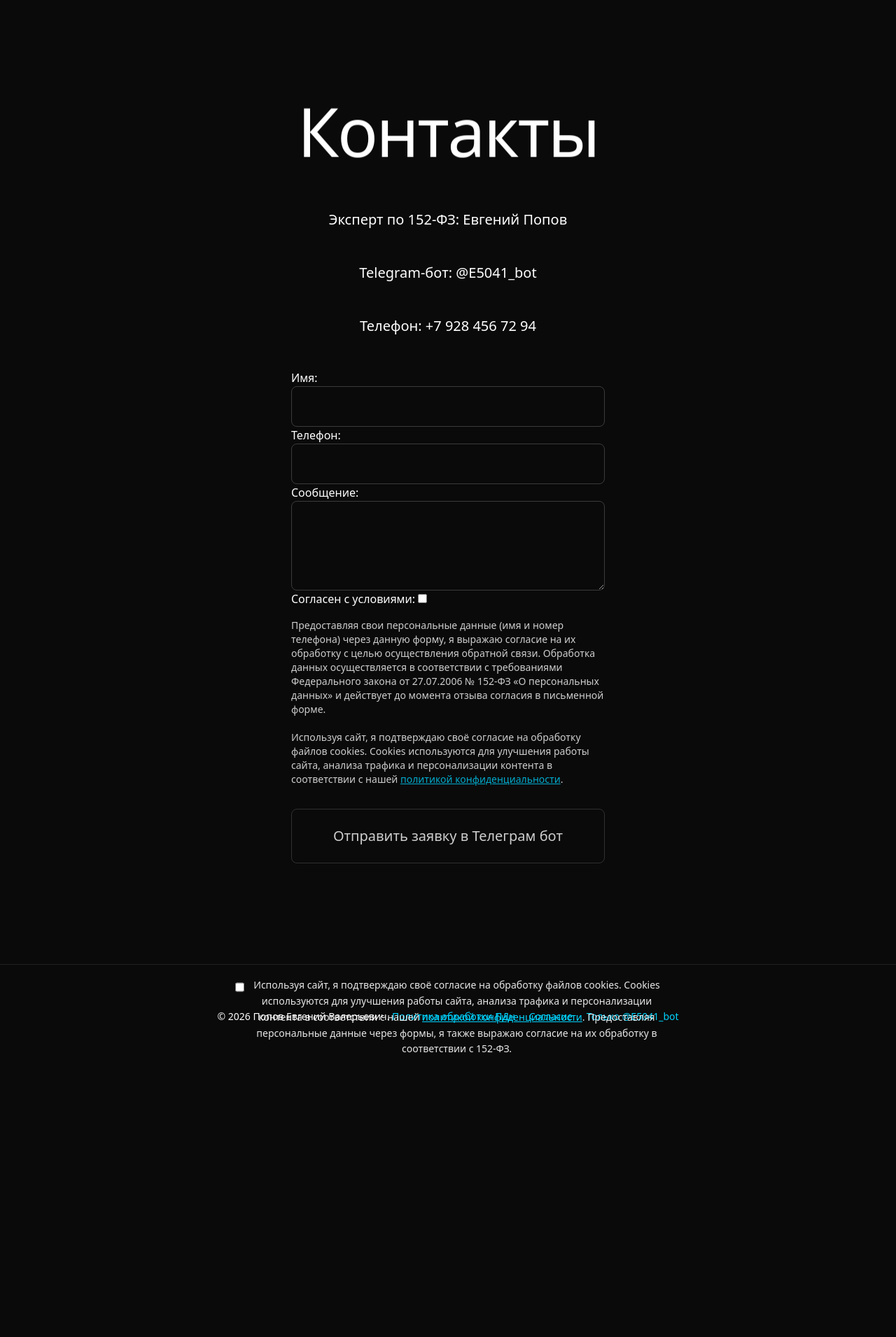
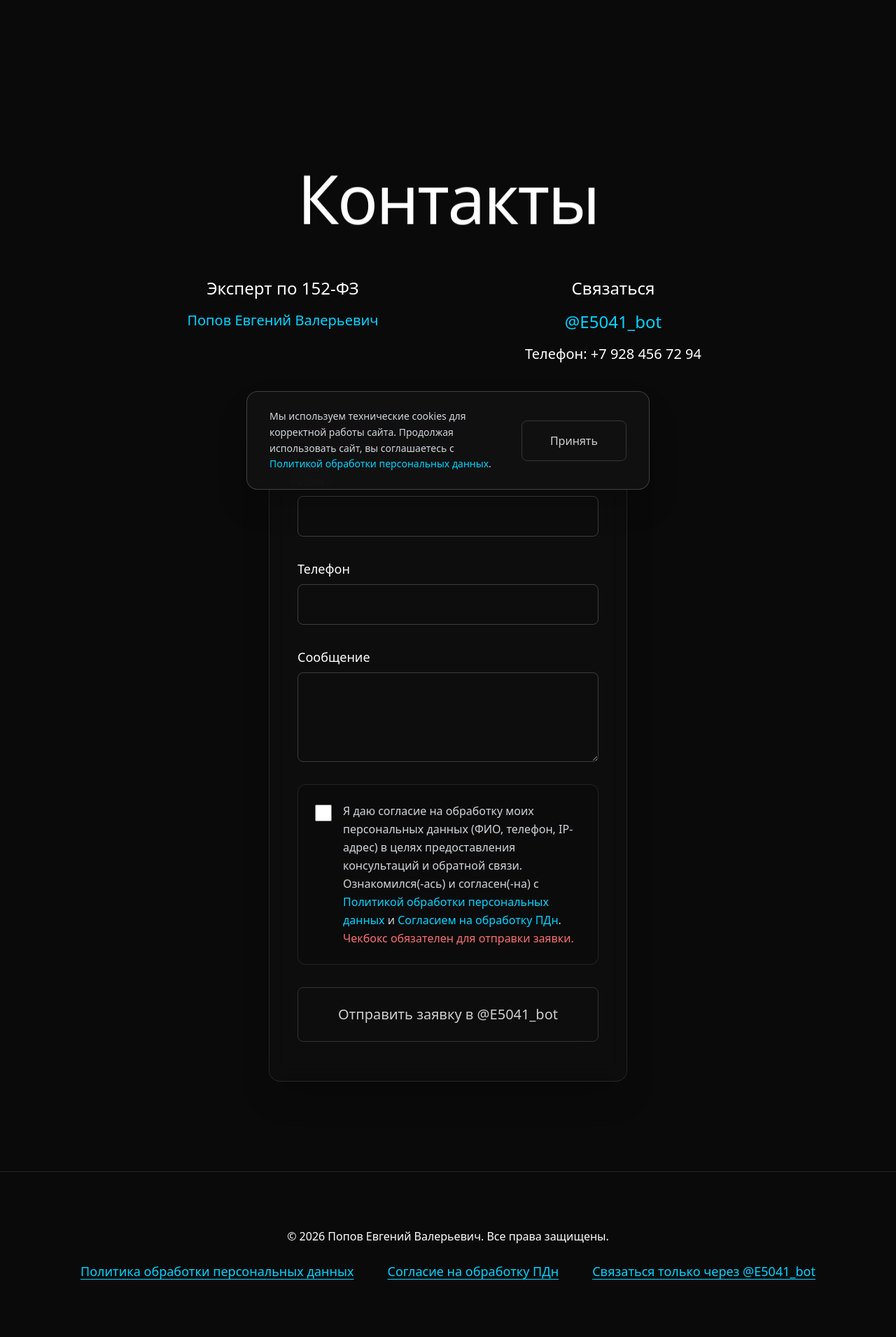
Before and after one commit to Mitrait/E5041, a Django app: page /contacts/ in a window 1280 px wide. Shown: the part 76-1987 px from the top of the page at 70% size. Before the commit the page ends 1580 px from the top, so only its background shows below. Run offline with Django 5.2, Linux system fonts and the light colour scheme; some libraries are stand-ins or nearby versions.

Commit message:
Финальная версия с cookie-баннером, чекбоксом и ALLOWED_HOSTS

```diff
--- a/e5041/settings.py
+++ b/e5041/settings.py
@@ -8,7 +8,7 @@ environ.Env.read_env(BASE_DIR / '.env')
 
 SECRET_KEY = env('SECRET_KEY')
 DEBUG = env.bool('DEBUG', True)
-ALLOWED_HOSTS = ['*']
+ALLOWED_HOSTS = ['127.0.0.1', 'localhost', '94.103.90.93', 'e5041.pro', 'www.e5041.pro', '*']  # фикс DisallowedHost
 
 INSTALLED_APPS = [
     'django.contrib.admin',
--- a/main/forms.py
+++ b/main/forms.py
@@ -1,7 +1,7 @@
 from django import forms
 
 class ContactForm(forms.Form):
-    name = forms.CharField(label='Имя', max_length=100, required=True, widget=forms.TextInput(attrs={'class': 'w-full bg-transparent border border-white/20 rounded-[8px] p-4 text-white'}))
-    phone = forms.CharField(label='Телефон', max_length=20, required=True, widget=forms.TextInput(attrs={'class': 'w-full bg-transparent border border-white/20 rounded-[8px] p-4 text-white'}))
-    message = forms.CharField(label='Сообщение', widget=forms.Textarea(attrs={'class': 'w-full bg-transparent border border-white/20 rounded-[8px] p-4 h-32 text-white'}))
-    consent = forms.BooleanField(label='Согласен с условиями', required=True, widget=forms.CheckboxInput(attrs={'class': 'accent-[#00D4FF]'}))
+    name = forms.CharField(label='Имя', max_length=100, required=True, widget=forms.TextInput(attrs={'class': 'w-full bg-transparent border border-white/20 rounded-[8px] p-4 text-white focus:outline-none focus:border-[#00D4FF]'}))
+    phone = forms.CharField(label='Телефон', max_length=20, required=True, widget=forms.TextInput(attrs={'class': 'w-full bg-transparent border border-white/20 rounded-[8px] p-4 text-white focus:outline-none focus:border-[#00D4FF]'}))
+    message = forms.CharField(label='Сообщение', widget=forms.Textarea(attrs={'class': 'w-full bg-transparent border border-white/20 rounded-[8px] p-4 h-32 text-white focus:outline-none focus:border-[#00D4FF]'}))
+    consent = forms.BooleanField(label='Согласен с условиями', required=True, widget=forms.CheckboxInput(attrs={'class': 'w-5 h-5 accent-[#00D4FF] mt-1'}))
--- a/main/templates/base.html
+++ b/main/templates/base.html
@@ -17,11 +17,7 @@
         .btn-thin:hover {opacity:1; box-shadow:0 0 20px #00D4FF;}
     </style>
 </head>
-<body class="bg-[#0A0A0A] text-white min-h-screen flex flex-col" x-data="{ cookieConsent: localStorage.getItem('cookieConsentAccepted') === 'true' }" x-init="
-    if (!cookieConsent) {
-        // можно показать попап или что-то, но пока просто чекбокс в футере
-    }
-">
+<body class="bg-[#0A0A0A] text-white min-h-screen flex flex-col">
     <nav class="fixed top-0 w-full bg-[#0A0A0A]/80 backdrop-blur-md z-50">
         <div class="max-w-7xl mx-auto px-6 py-5 flex justify-between items-center">
             <a href="/" class="text-3xl font-thin tracking-widest">E5041.pro</a>
@@ -35,30 +31,48 @@
         </div>
     </nav>
 
-    {% block content %}{% endblock %}
+    <main class="flex-grow pt-24">
+        {% block content %}{% endblock %}
+    </main>
 
-    <footer class="mt-auto py-16 border-t border-white/10 text-center text-sm relative" x-cloak>
-        © 2026 Попов Евгений Валерьевич.
-        <a href="/politika/" class="text-[#00D4FF] hover:underline">Политика обработки ПДн</a>
-        <a href="/soglasie/" class="text-[#00D4FF] hover:underline ml-4">Согласие</a>
-        <a href="https://t.me/E5041_bot" class="text-[#00D4FF] hover:underline ml-4">Только @E5041_bot</a>
+    <!-- Cookie-баннер -->
+    <div id="cookie-banner" class="fixed bottom-6 left-1/2 -translate-x-1/2 bg-[#111]/95 backdrop-blur-lg border border-white/20 rounded-2xl px-8 py-6 max-w-xl w-11/12 shadow-2xl z-50 hidden">
+        <div class="flex flex-col md:flex-row items-center justify-between gap-6">
+            <p class="text-sm text-gray-300 leading-relaxed">
+                Мы используем технические cookies для корректной работы сайта. Продолжая использовать сайт, вы соглашаетесь с
+                <a href="/politika/" class="text-[#00D4FF] hover:underline">Политикой обработки персональных данных</a>.
+            </p>
+            <button id="accept-cookies" class="btn-thin px-10 py-4 text-base rounded-[8px] whitespace-nowrap">
+                Принять
+            </button>
+        </div>
+    </div>
 
-        <!-- Cookie consent чекбокс — теперь рабочий -->
-        <div class="absolute bottom-4 left-1/2 transform -translate-x-1/2 text-center max-w-4xl px-4">
-            <label class="inline-flex items-start cursor-pointer group">
-                <input
-                    type="checkbox"
-                    x-model="cookieConsent"
-                    @change="localStorage.setItem('cookieConsentAccepted', cookieConsent);"
-                    class="form-checkbox h-5 w-5 mt-1 accent-[#00D4FF] bg-white/20 border border-white/40 rounded checked:bg-[#00D4FF]/60 focus:ring-0 focus:ring-offset-0 cursor-pointer transition"
-                >
-                <span class="ml-3 text-sm text-white/90 group-hover:text-white transition leading-relaxed">
-                    Используя сайт, я подтверждаю своё согласие на обработку файлов cookies. Cookies используются для улучшения работы сайта, анализа трафика и персонализации контента в соответствии с нашей <a href="/politika/" class="text-[#00D4FF] underline hover:no-underline">политикой конфиденциальности</a>.
-                    Предоставляя персональные данные через формы, я также выражаю согласие на их обработку в соответствии с 152-ФЗ.
-                </span>
-            </label>
+    <footer class="py-20 border-t border-white/10 text-center text-base">
+        <p class="mb-6">© 2026 Попов Евгений Валерьевич. Все права защищены.</p>
+        <div class="flex flex-wrap justify-center gap-8 md:gap-12">
+            <a href="/politika/" class="text-[#00D4FF] hover:text-[#00D4FF]/80 transition-colors underline underline-offset-4 text-lg">
+                Политика обработки персональных данных
+            </a>
+            <a href="/soglasie/" class="text-[#00D4FF] hover:text-[#00D4FF]/80 transition-colors underline underline-offset-4 text-lg">
+                Согласие на обработку ПДн
+            </a>
+            <a href="https://t.me/E5041_bot" class="text-[#00D4FF] hover:text-[#00D4FF]/80 transition-colors underline underline-offset-4 text-lg">
+                Связаться только через @E5041_bot
+            </a>
         </div>
     </footer>
+
+    <!-- Cookie-скрипт -->
+    <script>
+        if (!localStorage.getItem('cookiesAccepted')) {
+            document.getElementById('cookie-banner').classList.remove('hidden');
+        }
+        document.getElementById('accept-cookies').addEventListener('click', function() {
+            localStorage.setItem('cookiesAccepted', 'true');
+            document.getElementById('cookie-banner').classList.add('hidden');
+        });
+    </script>
 
     <script>AOS.init({once: true, duration: 800});</script>
 </body>
--- a/main/templates/contacts.html
+++ b/main/templates/contacts.html
@@ -4,19 +4,54 @@
     <h1 class="text-6xl md:text-8xl font-thin leading-tight tracking-tight text-center mb-16 float-3d">
         Контакты
     </h1>
-    <p class="text-xl text-center mb-12">Эксперт по 152-ФЗ: Евгений Попов</p>
-    <p class="text-xl text-center mb-12">Telegram-бот: @E5041_bot</p>
-    <p class="text-xl text-center mb-12">Телефон: +7 928 456 72 94</p>
-    <div class="max-w-md mx-auto">
-        <form method="post">
+
+    <div class="grid md:grid-cols-2 gap-12 max-w-4xl mx-auto mb-20">
+        <div class="text-center">
+            <p class="text-2xl mb-4">Эксперт по 152-ФЗ</p>
+            <p class="text-xl text-[#00D4FF]">Попов Евгений Валерьевич</p>
+        </div>
+        <div class="text-center">
+            <p class="text-2xl mb-4">Связаться</p>
+            <a href="https://t.me/E5041_bot" class="text-2xl text-[#00D4FF] hover:underline">@E5041_bot</a>
+            <p class="text-xl mt-4">Телефон: +7 928 456 72 94</p>
+        </div>
+    </div>
+
+    <div class="max-w-lg mx-auto bg-[#111]/50 backdrop-blur-md border border-white/10 rounded-2xl p-10 shadow-2xl">
+        <form method="post" class="space-y-8">
             {% csrf_token %}
-            {{ form.as_p }}
-            <div class="text-sm mt-4 opacity-80">
-                Предоставляя свои персональные данные (имя и номер телефона) через данную форму, я выражаю согласие на их обработку с целью осуществления обратной связи. Обработка данных осуществляется в соответствии с требованиями Федерального закона от 27.07.2006 № 152‑ФЗ «О персональных данных» и действует до момента отзыва согласия в письменной форме.
-                <br><br>
-                Используя сайт, я подтверждаю своё согласие на обработку файлов cookies. Cookies используются для улучшения работы сайта, анализа трафика и персонализации контента в соответствии с нашей <a href="/politika/" class="text-[#00D4FF] underline hover:no-underline">политикой конфиденциальности</a>.
+
+            <div>
+                <label class="block text-lg mb-2">Имя</label>
+                {{ form.name }}
             </div>
-            <button type="submit" class="btn-thin w-full py-6 mt-8 text-xl rounded-[8px]">Отправить заявку в Телеграм бот</button>
+
+            <div>
+                <label class="block text-lg mb-2">Телефон</label>
+                {{ form.phone }}
+            </div>
+
+            <div>
+                <label class="block text-lg mb-2">Сообщение</label>
+                {{ form.message }}
+            </div>
+
+            <!-- Усиленный чекбокс -->
+            <div class="flex items-start gap-4 bg-[#0A0A0A]/50 p-6 rounded-xl border border-white/10">
+                <input type="checkbox" name="consent" id="consent" required class="w-6 h-6 accent-[#00D4FF] mt-1 flex-shrink-0">
+                <label for="consent" class="text-base text-gray-300 leading-relaxed cursor-pointer">
+                    Я даю согласие на обработку моих персональных данных (ФИО, телефон, IP-адрес) в целях предоставления консультаций и обратной связи.
+                    Ознакомился(-ась) и согласен(-на) с
+                    <a href="/politika/" class="text-[#00D4FF] hover:underline">Политикой обработки персональных данных</a>
+                    и
+                    <a href="/soglasie/" class="text-[#00D4FF] hover:underline">Согласием на обработку ПДн</a>.
+                    <span class="text-red-400 font-medium">Чекбокс обязателен для отправки заявки.</span>
+                </label>
+            </div>
+
+            <button type="submit" class="btn-thin w-full py-6 text-xl rounded-[8px] mt-6">
+                Отправить заявку в @E5041_bot
+            </button>
         </form>
     </div>
 </div>
--- a/main/views.py
+++ b/main/views.py
@@ -20,15 +20,6 @@ def index(request):
             return redirect('index')
     return render(request, 'index.html', {'form': form})
 
-def services(request):
-    return render(request, 'services.html')
-
-def docshel(request):
-    return render(request, 'docshel.html')
-
-def about(request):
-    return render(request, 'about.html')
-
 def contacts(request):
     form = ContactForm()
     if request.method == 'POST':
@@ -38,3 +29,7 @@ def contacts(request):
             send_to_telegram(text)
             return redirect('contacts')
     return render(request, 'contacts.html', {'form': form})
+
+def services(request): return render(request, 'services.html')
+def docshel(request): return render(request, 'docshel.html')
+def about(request): return render(request, 'about.html')
--- a/requirements.txt
+++ b/requirements.txt
@@ -4,5 +4,4 @@ whitenoise==6.9.0
 requests==2.32.3
 gunicorn==23.0.0
 # !!!!!ВАЖНО УЧТИ ПРИ СБОРКЕ - pydantic-core решён навсегда через PyO3 ABI3
-# (библиотека видит Python 3.14 без recompilation — указать в requirements.txt и README)
-# НЕ УСТАНАВЛИВАЕМ pydantic-core — используем ABI3-совместимый wheel
+# библиотека видит Python 3.14 без recompilation — указать в requirements.txt и README
```
Also changed, not shown: README.md, 1 other file.
